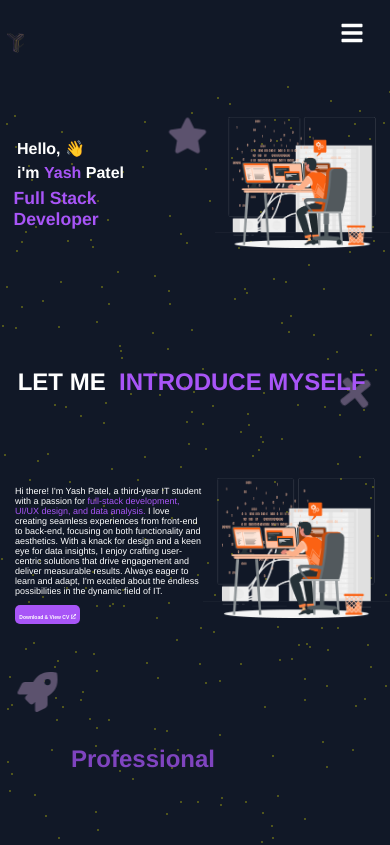
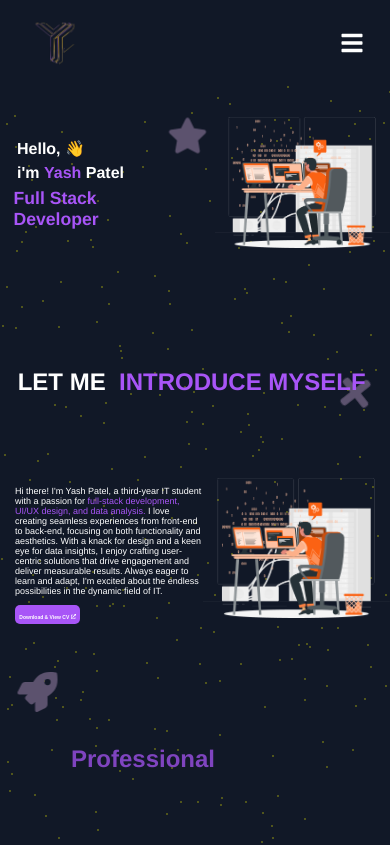
Before and after one commit to IT-YASH/Final-Portfolio, a React (Create React App) app: page / in a window 390 px wide. Shown: the top 845 px of the page. Built offline with nearby package versions, Linux system fonts and the light colour scheme; the HTML template or start-up script is replaced by a standard one.

Commit message:
made some changes in navbar

```diff
--- a/src/Css/Navbar.css
+++ b/src/Css/Navbar.css
@@ -78,7 +78,6 @@ nav ul li {
   list-style: none;
   margin: 0px 22px;
   position: relative;
-  display: flex;
 }
 
 nav ul li a {
@@ -114,6 +113,10 @@ nav ul li a.active::before {
 
 .dropdown:hover .dropdown-menu {
   display: block;
+}
+
+.dropdown {
+  position: relative;
 }
 
 .dropdown-menu {
@@ -221,11 +224,20 @@ body.dark .toggle-btn .moon-icon {
 }
 
 @media screen and (max-width: 768px) {
+  nav {
+    justify-content: space-between;
+    padding: 0 20px;
+  }
+
+  nav .left {
+    width: 20%;
+  }
+
   nav .right {
     position: fixed;
     top: 0;
     right: -100%;
-    height: 100vh;
+    height: max-content;
     background-color: black;
     color: #fff;
     width: 70%;
@@ -254,6 +266,11 @@ body.dark .toggle-btn .moon-icon {
     display: flex;
     align-items: center;
     justify-content: center;
+    top: 30px;
+  }
+
+  .toggle-btn {
+    margin-top: 10px;
   }
 
   .dropdown-menu {
@@ -264,4 +281,9 @@ body.dark .toggle-btn .moon-icon {
     border-radius: 0;
     display: block;
   }
+
+  .dropdown-menu li a {
+    padding: 10px;
+    width: 88%;
+  }
 }
```
